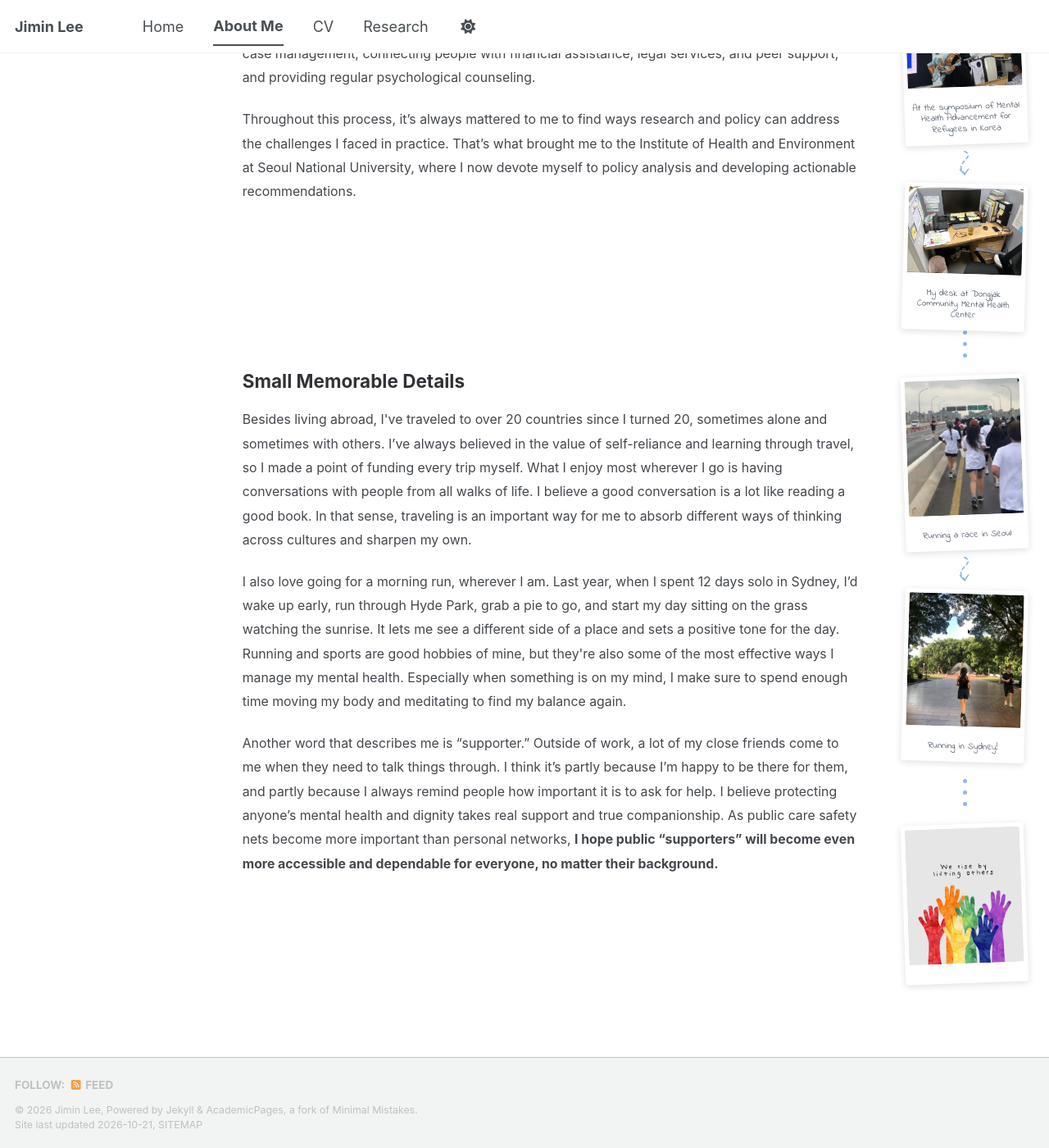
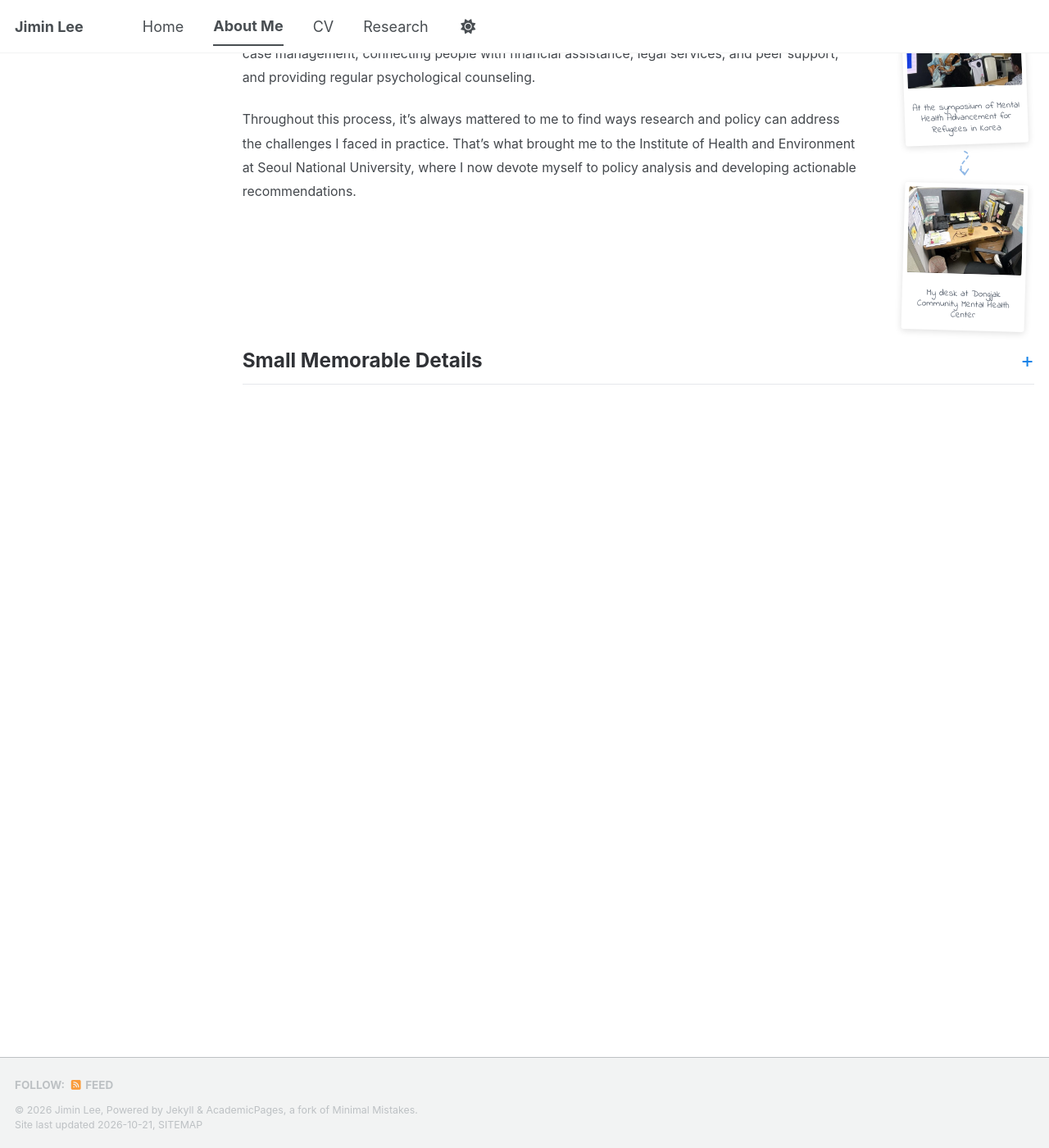
Before and after one commit to jiminlee-research/jiminlee-research.github.io, a Jekyll site: the page built from _pages/about-me.md, in a window 1280 px wide and 1400 px high, scrolled down 1106 px. Shown: the whole window at 82% size. Built offline with Jekyll 4.4.1, drawn with Linux system fonts in a browser that asks for light colours; a style sheet for code colours, icons or effects is not loaded; part of the change alters nothing that is shown.

Commit message:
About Me: make Small Memorable Details (with its photos) expandable
Co-Authored-By: Claude Opus 5.5 <noreply@anthropic.com>
Claude-Session: https://claude.ai/code/session_01GYaXMgFYpFz8tBfJmAVwxN

```diff
--- a/_pages/about-me.md
+++ b/_pages/about-me.md
@@ -91,6 +91,15 @@ author_profile: true
   .tl-arrow, .tl-dots { display:none; }
   .tl-photo { width:140px; }
 }
+
+.about-more { margin-top:1rem; }
+.about-more > summary { list-style:none; cursor:pointer; display:block; }
+.about-more > summary::-webkit-details-marker { display:none; }
+.about-more > summary h2 { display:flex; align-items:center; gap:.5rem; margin:0 0 1.4rem; color:#303236; font-size:1.35rem; border-bottom:1px solid #e5e7eb; padding-bottom:.55rem; line-height:1.5; }
+.about-more > summary h2::after { content:"+"; margin-left:auto; font-weight:400; color:#1683e8; font-size:1.4rem; line-height:1; transition:transform .2s; }
+.about-more[open] > summary h2::after { transform:rotate(45deg); }
+.about-more > summary:hover h2 { color:#1683e8; }
+.about-more .tl-second { padding-top:.4rem; }
 </style>
 <link href="https://fonts.googleapis.com/css2?family=Indie+Flower&display=swap" rel="stylesheet">
 
@@ -131,9 +140,10 @@ author_profile: true
 <figure class="tl-photo tilt-r"><img src="/images/about/desk.jpg" alt="My desk at Dongjak Community Mental Health Center" loading="lazy"><figcaption>My desk at Dongjak Community Mental Health Center</figcaption></figure>
 </aside>
 </div>
+<details class="about-more">
+<summary><h2>Small Memorable Details</h2></summary>
 <div class="about-layout">
 <section class="about-section">
-<h2>Small Memorable Details</h2>
 
 <p>Besides living abroad, I've traveled to over 20 countries since I turned 20, sometimes alone and sometimes with others. I’ve always believed in the value of self-reliance and learning through travel, so I made a point of funding every trip myself. What I enjoy most wherever I go is having conversations with people from all walks of life. I believe a good conversation is a lot like reading a good book. In that sense, traveling is an important way for me to absorb different ways of thinking across cultures and sharpen my own.</p>
 
@@ -152,5 +162,6 @@ author_profile: true
 </aside>
 
 </div>
+</details>
 
 </div>
```
